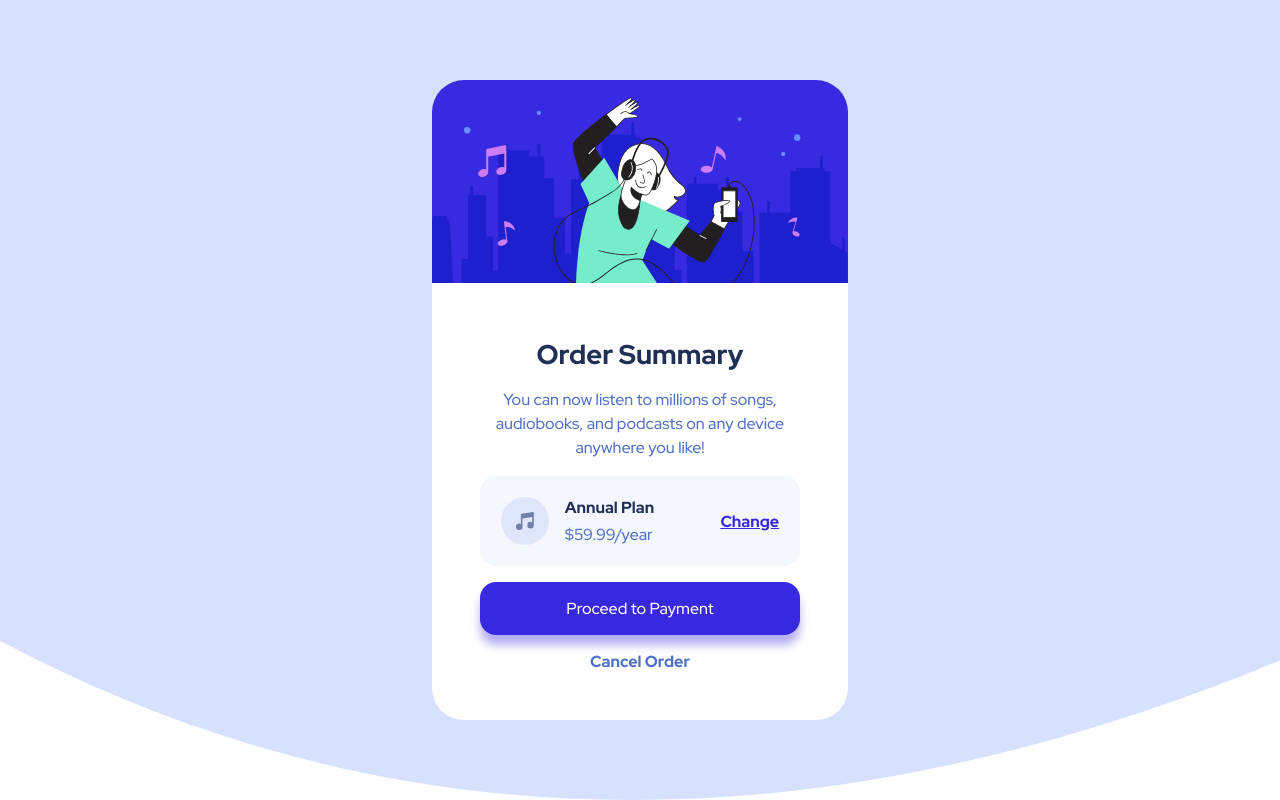
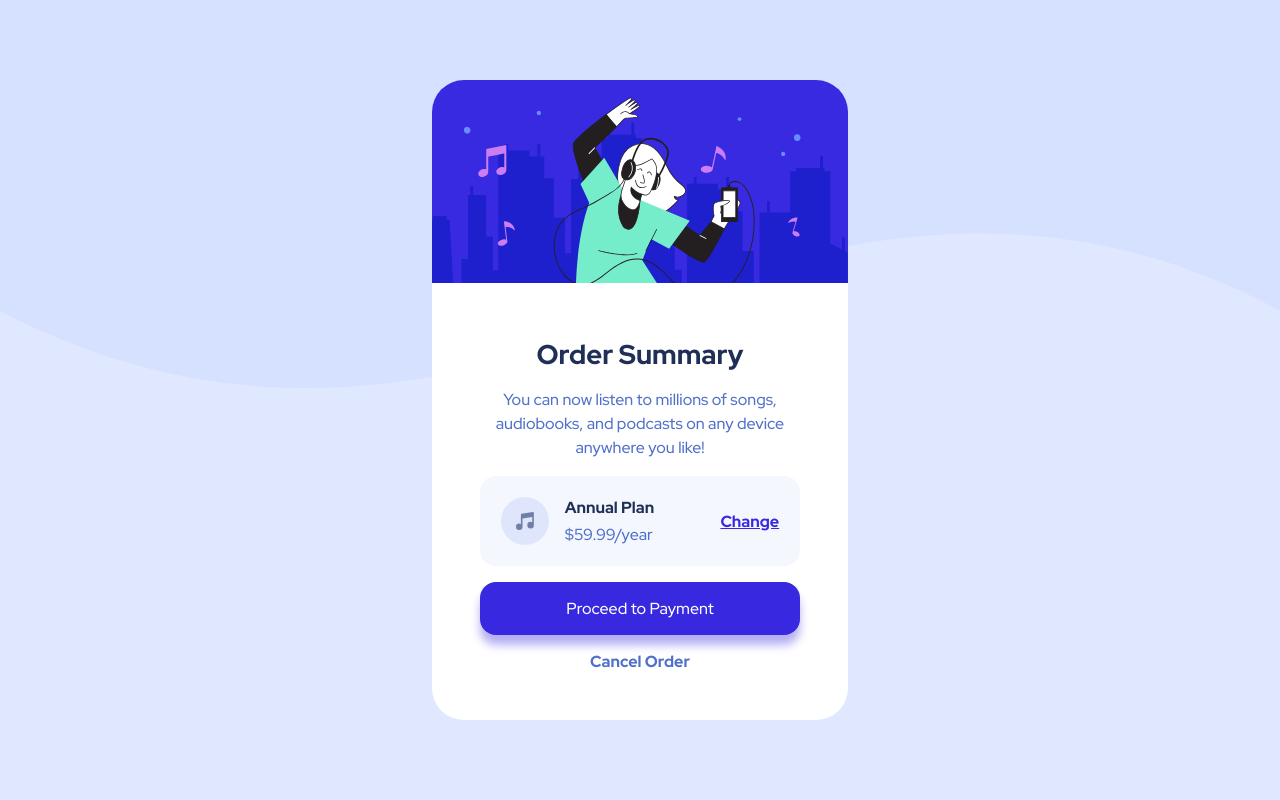
Before and after one commit to GrahamTheobald/order-summary-component-main, a plain HTML site: page index.html in a window 1280 px wide. Drawn offline with Linux system fonts and the light colour scheme.

Commit message:
fixed background image

```diff
--- a/index.html
+++ b/index.html
@@ -36,7 +36,7 @@
       </p>
       <div class="pricing">
         <div class="pricing-left">
-          <img src="./images/icon-music.svg">
+          <img src="./images/icon-music.svg" alt="music-icon">
           <div>
 
             <p class="bold dark">
--- a/styles.css
+++ b/styles.css
@@ -15,10 +15,11 @@ body {
     align-items: center;
     height: 100vh;
     background-image: url(./images/pattern-background-desktop.svg);
-    background-size: cover;
-
+    background-size: contain;
     font-family: 'Red Hat Display', sans-serif;
-    color: var(--Desaturated-blue)
+    background-repeat: no-repeat;
+    background-color: var(--Pale-blue);
+    color: var(--Desaturated-blue);
 }
 
 
```
